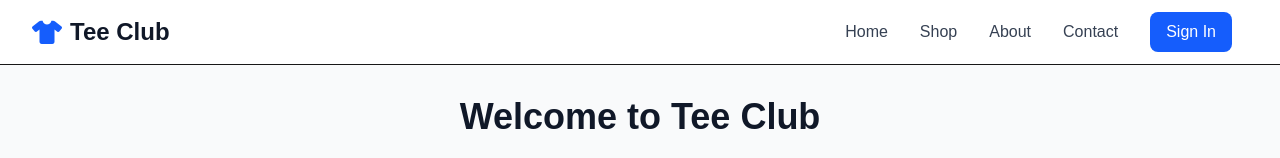
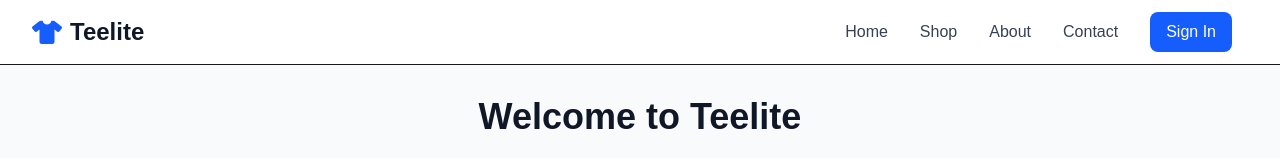
Before and after one commit to rifhrzi/tee-club, a Next.js app: page / in a window 1280 px wide. Shown: the top 158 px of the page. Built offline with nearby package versions, Linux system fonts and the light colour scheme.

Commit message:
Update Name

```diff
--- a/constants/index.ts
+++ b/constants/index.ts
@@ -1,5 +1,5 @@
 export const SITE_CONFIG = {
-    name: 'Tee Club',
+    name: 'Teelite',
     description: 'Premium quality t-shirts designed for style and comfort.',
     social: {
         instagram: 'https://instagram.com/teeclub',
```
